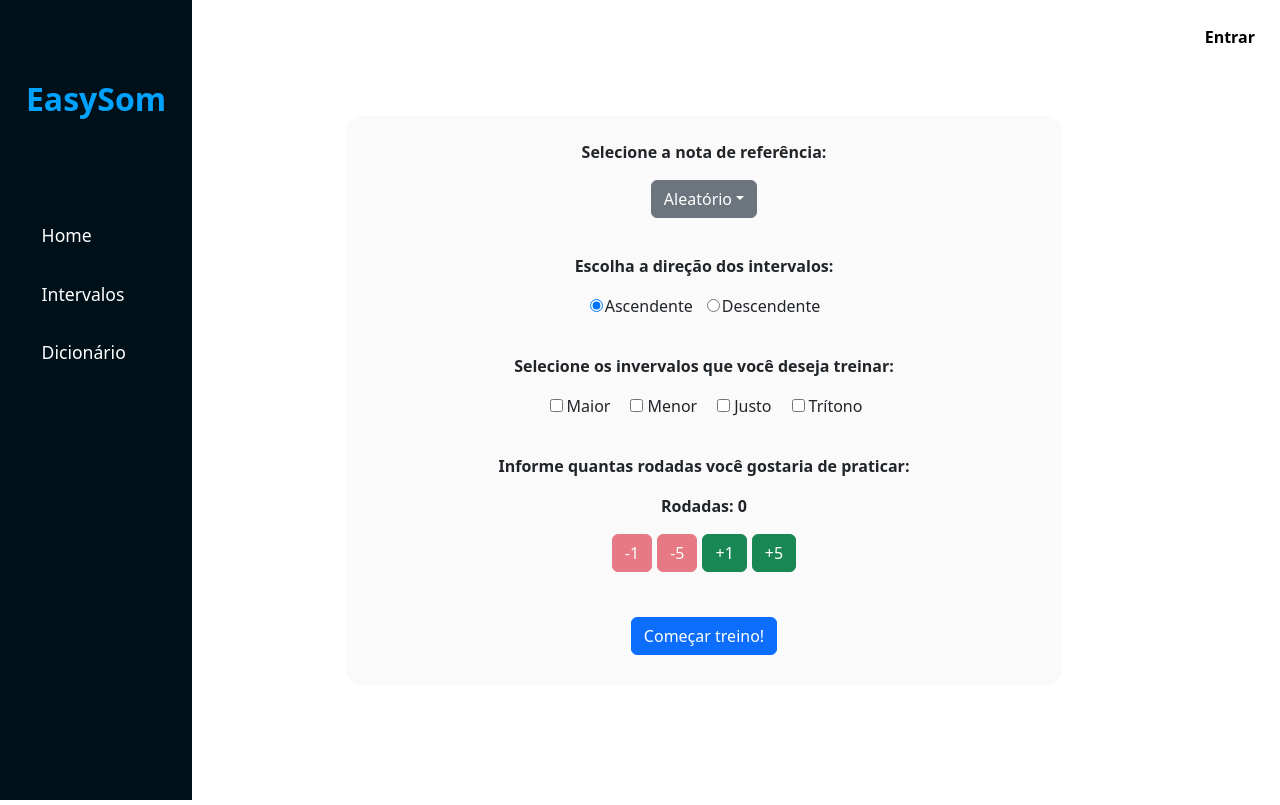
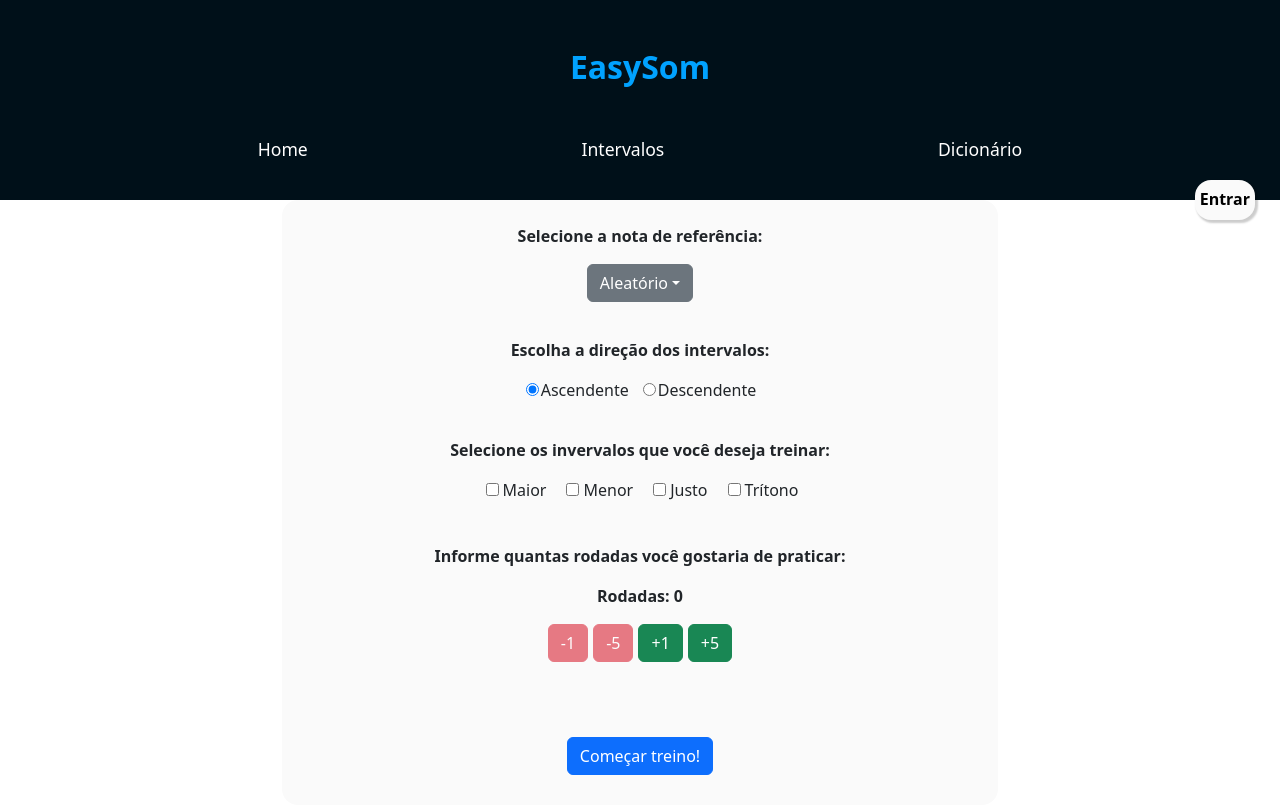
Before and after one commit to guikipper/easy_som_frontend, a Next.js app: page /intervals/exercise-config in a window 1280 px wide. Built offline with nearby package versions, Linux system fonts and the light colour scheme.

Commit message:
ajustes de layout e retorno de mensagens em exercise config

```diff
--- a/src/app/components/ExerciseConfig.js
+++ b/src/app/components/ExerciseConfig.js
@@ -210,10 +210,11 @@ export default function ExerciseConfig() {
               Trítono
             </label>
           </div>
-          {intervalOptionsMessage && (
-            <p className={styles.intervalOptionsMessage}>Informe ao menos um intervalo.</p>
-          )}
-
+          <div className={styles.messageDiv}>
+            {intervalOptionsMessage && (
+              <p className={styles.formMessage}>Informe ao menos um intervalo.</p>
+            )}
+          </div>
         </div>
 
         <div className={styles.roundQtd}>
@@ -248,10 +249,12 @@ export default function ExerciseConfig() {
             onClick={() => {incrementCont(5)}}>
               +5
             </button>
-            {roundsMessage && (
-                <p className={styles.roundMessage}>Selecione um valor válido.</p>
-            )}
           </div>
+          <div className={styles.messageDiv}>
+              {intervalOptionsMessage && (
+                <p className={styles.formMessage}>Selecione um valor válido.</p>
+              )}
+            </div>
         </div>
 
         <div className={styles.confirmBtn}>
--- a/src/app/styles/AccountPreferences.module.css
+++ b/src/app/styles/AccountPreferences.module.css
@@ -63,6 +63,25 @@
     }
 }
 
+@media (max-width: 1366px) {
+    .mainAcc {
+        top: 180px;
+    }
+    .userMenuIndicator {
+        background-color: #FAFAFA;
+    }
+    .loginDivText {
+        padding: 5px;
+        border-radius: 16px;
+        background-color: #FAFAFA;
+        height: 40px;
+        box-shadow: 2px 2px 2px 1px rgba(0, 0, 0, 0.2);
+    }
+    .loginDivText p {
+        margin-top: 2px;
+    }
+}
+
 @media (max-width: 900px) {
     .mainAcc {
         top: 180px;
--- a/src/app/styles/Exercise.module.css
+++ b/src/app/styles/Exercise.module.css
@@ -6,6 +6,8 @@
     align-items: center;
     justify-content: center;
     flex-direction: column;
+    position: relative;
+    z-index: 3;
 }
 
 @media (max-width: 768px) {
--- a/src/app/styles/ExerciseConfig.module.css
+++ b/src/app/styles/ExerciseConfig.module.css
@@ -56,7 +56,7 @@
     align-items: center;
     justify-content: center;
     flex-direction: column;
-    margin-bottom: 36px;
+    margin-bottom: 12px;
     flex-wrap: wrap;
     word-wrap: break-word;
 }
@@ -132,10 +132,11 @@
     margin-left: 430px;
     color: red;
 }
-.intervalOptionsMessage {
-    position: fixed;
-    margin-top: 45px;
-    margin-left: 630px;
+.messageDiv {
+    height: 30px;
+    width: 100%;
+}
+.formMessage {
     color: red;
 }
 .loadingImage {
@@ -192,13 +193,4 @@
         overflow-y: auto;
         overflow-x: hidden;
     }
-    .intervalOptionsMessage {
-        margin-top: -250px;
-        margin-right: 200px;
-        width: 100%;
-    }
-    .roundMessage {
-        margin-left: 20px;
-        margin-top: -290px;
-    }
 }
--- a/src/app/styles/IntervalCard.module.css
+++ b/src/app/styles/IntervalCard.module.css
@@ -7,6 +7,7 @@
     width: 100vw;
     height: 100%;
     overflow-x: hidden;
+    z-index: 2;
 }
 
 .card {
@@ -203,7 +204,6 @@
         padding-left: 20px;
     }
     .pianoDiv {
-        width: 95vw;
         align-items: center;
         justify-content: center;
         overflow-x: auto;
--- a/src/app/styles/Layout.module.css
+++ b/src/app/styles/Layout.module.css
@@ -20,6 +20,15 @@
     }
 }
 
+@media (max-width: 1366px) {
+    .mainContainer {
+        align-items: center;
+        flex-direction: column;
+        overflow-y: auto;
+        overflow-x: hidden;
+    }
+}
+
 @media (max-width: 915px) {
     .mainContainer {
         align-items: center;
--- a/src/app/styles/Navbar.module.css
+++ b/src/app/styles/Navbar.module.css
@@ -5,6 +5,8 @@
     display: flex;
     align-items: center;
     flex-direction: column;
+    position: relative;
+    z-index: 1;
 }
 .title {
     font-size: 2em;
@@ -75,6 +77,31 @@
     }
 }
 
+@media (max-width: 1366px) {
+    .navbar {
+        width: 100vw;
+        height: 200px;
+        flex-direction: column;
+    }
+    .navbar h1 {
+        font-size: 2em;
+        font-weight: bold;
+        padding: 0.5em;
+        padding-bottom: 1.3em;
+        margin-top: 1em;
+        color: #00a2ff;
+    }
+    .linksList {
+        width: 100vw;
+        display: flex;
+        align-items: center;
+        flex-direction: row;
+        justify-content: space-evenly;
+        margin: 0;
+        padding: 0;
+    }
+}
+
 @media (max-width: 900px) {
     .navbar {
         width: 100vw;
--- a/src/app/styles/Piano.module.css
+++ b/src/app/styles/Piano.module.css
@@ -1,6 +1,6 @@
 .piano {
     height: 230px;
-    width: 1440px;
+    width: 100%;
     padding-right: 20px;
     padding-left: 20px;
     background-color: #001019;
@@ -10,6 +10,7 @@
     flex-direction: column;
     border-radius: 25px;
     position: relative;
+    z-index: 3;
 }
 .octaves {
     display: flex;
```
Also changed, not shown: src/app/styles/HomePage.module.css (+21 -12 lines), src/app/styles/ResendEmailVerification.module.css (+6 -12 lines).
